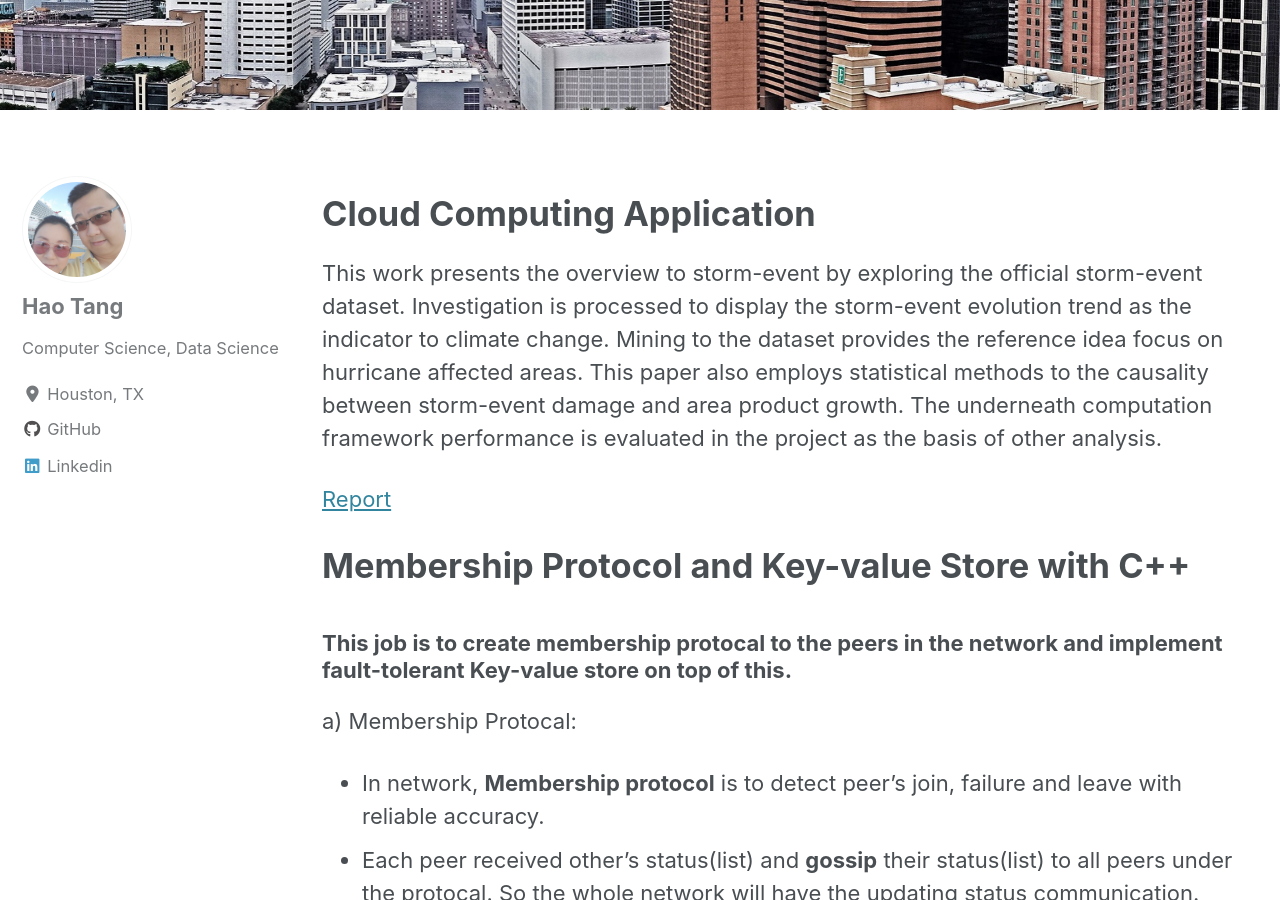
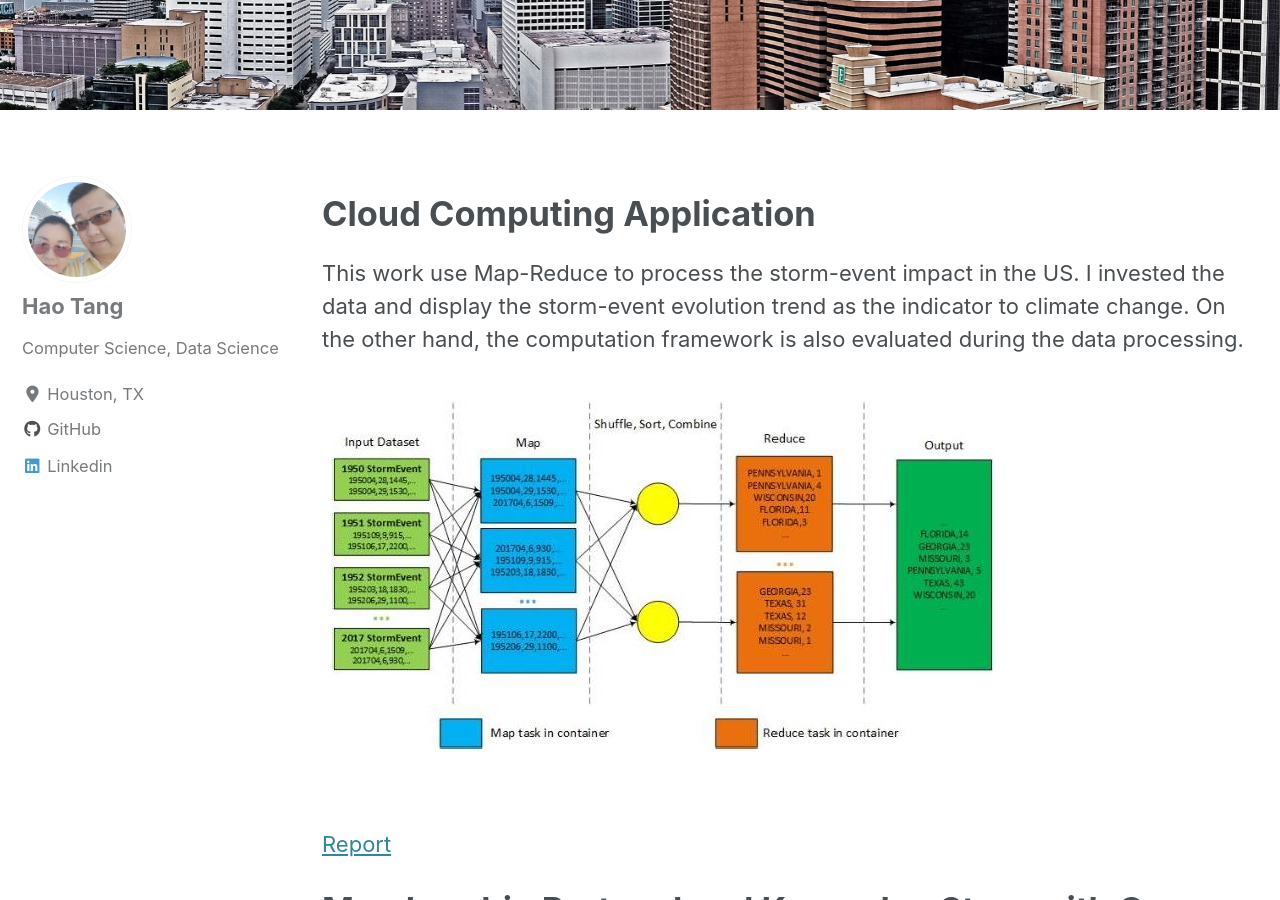
Before and after one commit to tanghao205/tanghao205.github.io, a Jekyll site: the page built from _pages/CC.md, in a window 1280 px wide and 900 px high, scrolled down 457 px. Built offline with Jekyll 4.4.1, drawn with Linux system fonts in a browser that asks for light colours; cached includes are drawn as plain includes; nearby versions of some CDN libraries.

Commit message:
Update CC.md

```diff
--- a/_pages/CC.md
+++ b/_pages/CC.md
@@ -37,7 +37,13 @@ skin_cancer_2:
 
 # Cloud Computing Application
 
-This work presents the overview to storm-event by exploring the official storm-event dataset. Investigation is processed to display the storm-event evolution trend as the indicator to climate change. Mining to the dataset provides the reference idea focus on hurricane affected areas. This paper also employs statistical methods to the causality between storm-event damage and area product growth. The underneath computation framework performance is evaluated in the project as the basis of other analysis.
+This work use Map-Reduce to process the storm-event impact in the US.
+I invested the data and display the storm-event evolution trend as the indicator to climate change.
+On the other hand, the computation framework is also evaluated during the data processing.
+
+<figure>
+    <a href="/images/MR.JPG"><img src="/images/MR.JPG"></a>
+</figure>
 
 [Report](https://drive.google.com/file/d/1Ll-DVjvoT5jgtDpTFXKdodoYxFH5qcuP/view?usp=sharing)
 
```
